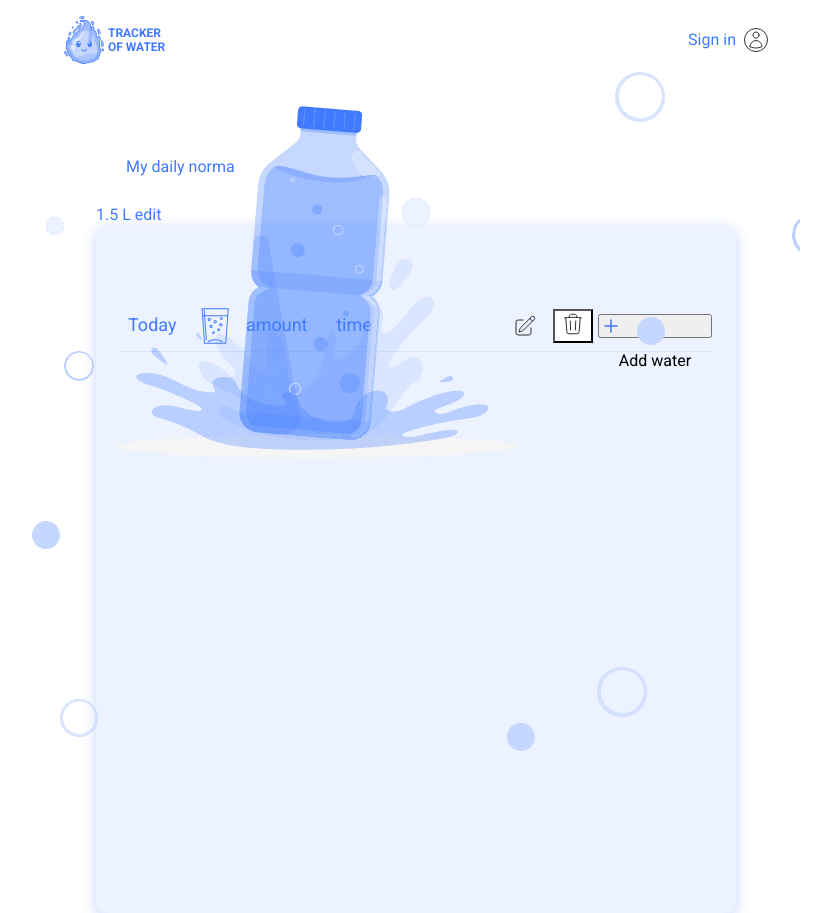
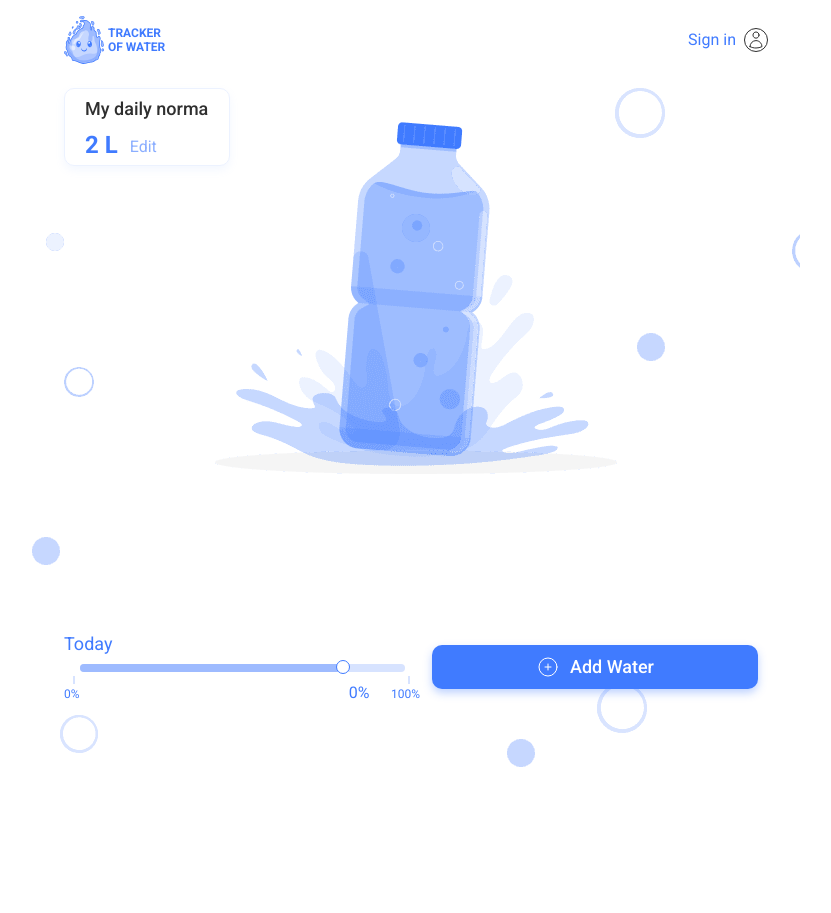
Before and after one commit to Tosha177777/5th-project-group, a React (Vite) app: page /5th-project-group/home-page in a window 1280 px wide. Shown: the whole page, without its empty margins (224-1055 px from the left). After the commit the page ends 888 px from the top, so only its background shows below. Built offline with nearby package versions, Linux system fonts and the light colour scheme.

Commit message:
some styles corrected

```diff
--- a/src/components/ProgressBar/ProgressBar.jsx
+++ b/src/components/ProgressBar/ProgressBar.jsx
@@ -22,7 +22,7 @@ const ProgressBar = () => {
   const todayData = useSelector(selectTodayWater);
 
   const drunkenWater = useMemo(() => {
-    if (!todayData.length) {
+    if (todayData) {
       todayData.reduce((prevValue, record) => {
         return prevValue + record.waterVolume;
       }, 0);
--- a/src/components/ProgressBar/ProgressBar.styled.js
+++ b/src/components/ProgressBar/ProgressBar.styled.js
@@ -39,8 +39,11 @@ color: ${colors.primaryColorBlue};
 
 export const StyledLine = styled.div`
 position: relative;
+top: 0;
 margin-left: auto;
 margin-right: auto;
+margin-bottom: 3px;
+margin-top: 3px;
 width: 256px;
 height: 8px;
 background-color:${colors.secondaryColor6};
@@ -77,6 +80,7 @@ border-radius: 50%;
 
 export const StyledNumberWrap = styled.div`
 position: relative;
+top: 0;
 display: flex;
 justify-content: space-between;
 
@@ -90,7 +94,7 @@ line-height: 1.33;
 p::before {
   content: '';
   position: relative;
-  top: 4px;
+  top: 1px;
   left: 60%;
   width: 0;
   margin-bottom: 4px;
@@ -104,7 +108,6 @@ export const StyledPercentage = styled.span`
 display: block;
 position: absolute;
 top: 8px;
-// left: 70%;
 font-size: 16px;
 line-height: 1.25;
 `
--- a/src/pages/HomePage/HomePage.jsx
+++ b/src/pages/HomePage/HomePage.jsx
@@ -6,37 +6,27 @@ import {
   ControllContainer,
   ProgressWrapper
 } from './HomePage.styled';
-// import ProgressBar from './ProgresBar';
-import {Today} from '../../components/Today/Today.jsx';
+import DailyWaterRate from '/src/components/DailyWaterRate/DailyWaterRate';
+import ProgressBar from '/src/components/ProgressBar/ProgressBar';
+import {Today} from '/src/components/Today/Today.jsx';
 
 const HomePage = () => {
-  // const [progress, setProgress] = useState(0);
-  // useEffect(() => {
-  //   const id = setInterval(() => {
-  //     setProgress(Math.random()*100);
-  //   }, 3000);
-  //   return () => {
-  //     clearInterval(id);
-  //   }
-  // }, []);
+
 
   return (
     <>
-    <Container>
-     <HomeContainer></HomeContainer>
+      <HomeContainer></HomeContainer>
+      {/* <Container> */}
+        <DailyWaterRate />
+        <ProgressBar/>
 
-     <DailyContainer>
-       <p>My daily norma</p>
-       <span>1.5 L edit</span>
-
-   {/* <ProgressBar value={progress} /> */}
-     </DailyContainer>
-     <ProgressWrapper>
+     {/* <DailyContainer/> */}
+     {/* <ProgressWrapper>
        <ControllContainer>
          <Today />
        </ControllContainer>
-     </ProgressWrapper>
-    </Container>
+     </ProgressWrapper> */}
+    {/* </Container> */}
 
   </>
 );
--- a/src/pages/HomePage/HomePage.styled.jsx
+++ b/src/pages/HomePage/HomePage.styled.jsx
@@ -5,11 +5,13 @@ export const HomeContainer = styled.div`
   max-width: 320px;
   width: 100%;
   height: 570px;
-  top: 26px;
-  z-index: 10px;
-  background-image: url('src/images/mobile/Bottle-home-screen@1x.png'), url('src/images/mobile/background-element-home-screen@1x.png');
+  top: 28px;
+  left: 0;
+  z-index: -10;
+  background-image: url('src/images/mobile/bottle-home-screen@1x.png'),
+   url('src/images/mobile/background-element-home-screen@1x.png');
   background-size: 280px, cover;
-  background-position: top 106px left 20px, top 0 left 0;
+  background-position: top 56px left 20px, top 0 left 0;
   background-repeat: no-repeat;
 
 
@@ -17,43 +19,48 @@ export const HomeContainer = styled.div`
     (-webkit-min-device-pixel-ratio: 2),
     (min-resolution: 192dpi),
     (min-resolution: 2dppx) {
-    background-image: url('src/images/mobile/Bottle-home-screen@2x.png'),
+    background-image: url('src/images/mobile/bottle-home-screen@2x.png'),
     url('src/images/mobile/background-element-home-screen@2x.png');
   }
   @media (min-width: 768px) {
     max-width: 768px;
     width: 100%;
     height: 680px;
-    top: -16px;
+    top: 0;
     left: 0;
-    background-image: url('src/images/tablet/Bottle-Home-Screen@1x.png'), url('src/images/tablet/Background-element-Home-Screen@1x.png');
+    background-image: url('src/images/tablet/bottle-home-screen@1x.png'),
+     url('src/images/tablet/background-element-home-screen@1x.png');
     background-size: 518px, cover;
-    background-position: top 0 left 25px, top 0 left 0;
+    background-position: top 0 left 125px, top 0 left 0;
     @media (min-device-pixel-ratio: 2),
       (-webkit-min-device-pixel-ratio: 2),
       (min-resolution: 192dpi),
       (min-resolution: 2dppx) {
-      background-image: url('src/images/tablet/Bottle-Home-Screen@2x.png'), url('src/images/tablet/Background-element-Home-Screen@2x.png');
+      background-image: url('src/images/tablet/bottle-home-screen@2x.png'),
+       url('src/images/tablet/background-element-home-screen@2x.png');
 
   }
   @media (min-width: 1440px) {
     max-width: 1404px;
     width: 100%;
-    height: 650px;
-    top: 20px;
-    left: 300px;
-    background-image: url('src/images/desktop/bottle-home-screen@1x.png');
-    background-size: 738px;
+    height: 100%;
+    top: 0;
+    left: 9px;
+    background-image: url('src/images/desktop/bottle-home-screen@1x.png'),
+    url('src/images/desktop/background-element-main-page@1x.png');
+    background-size: 738px, 1404px;
+    background-position: top 0 left 30px, top 38px left 0;
 
 
     @media (min-device-pixel-ratio: 2),
            (min-resolution: 192dpi) {
-      background-image: url('src/images/desktop/bottle-home-screen@2x.png');
+      background-image: url('src/images/desktop/bottle-home-screen@2x.png'),
+      url('src/images/desktop/background-element-main-page@2x.png');
   }
 }
 `;
 
-export const Container =styled.div`
+export const Container = styled.div`
   margin: 0 auto;
   padding: 0px 20px;
 
@@ -76,50 +83,41 @@ export const Container =styled.div`
     max-width: 1404px;
     width: 100%;
     height: 650px;
-    top: -10px;
-    left: 18px;
-    background-image: url('src/images/desktop/background-element-main-page@1x.png');
-    background-size: cover;
-    background-position:  top 16px left 100px;
+
   }
 
-  @media (-webkit-min-device-pixel-ratio: 2),
-   (min-resolution: 2dppx) {
-  background-image: url('src/images/desktop/background-element-main-page@2x.png');
 `;
 
 export const DailyContainer = styled.div`
   padding: 24px 0 0px 0;
 
-@media only screen and (min-width: 768px){
+  @media only screen and (min-width: 768px) {
     max-width: 768px;
     padding: 40px 0 0px 0;
-
   }
-@media only screen and (min-width: 1440px){
+  @media only screen and (min-width: 1440px) {
     min-width: 650px;
     padding: 52px 0 0 0;
   }
   p {
     front-size: 18px;
-    color: #407BFF;
+    color: #407bff;
     padding: 30px;
   }
-
 `;
 export const ControllContainer = styled.div`
   padding: 40px 0px;
 
-  @media only screen and (min-width: 768px){
+  @media only screen and (min-width: 768px) {
     padding: 44px 0px;
   }
 
-  @media only screen and (min-width: 1440px){
+  @media only screen and (min-width: 1440px) {
     padding: 20px 0px 40px 0;
   }
 `;
 
-export const ProgressWrapper=styled.div`
+export const ProgressWrapper = styled.div`
   box-sizing: border-box;
   max-width: 100%;
   background: var(--Secondary-color-2, #ecf2ff);
@@ -132,7 +130,7 @@ export const ProgressWrapper=styled.div`
   justify-content: space-between;
   gap: 10px;
 
-@media only screen and (min-width: 768px){
+  @media only screen and (min-width: 768px) {
     padding: 32px 24px;
     height: 688px;
   }
@@ -141,5 +139,4 @@ export const ProgressWrapper=styled.div`
     max-width: 592px;
     max-height: 680px;
   }
-
 `;
--- a/src/pages/SignUpPage/SignUpPage.styled.js
+++ b/src/pages/SignUpPage/SignUpPage.styled.js
@@ -1,101 +1,5 @@
 import styled from '@emotion/styled';
 import colors from '../../root/root';
-
-export const StyledForm = styled.form`
-  display: flex;
-  flex-direction: column;
-  gap: 16px;
-  margin-top: 24px;
-  width: 100%;
-
-  @media (min-width: 768px) {
-    width: 336px;
-    margin-top: 40px;
-  }
-
-  @media (min-width: 1440px) {
-    width: 384px;
-    margin-top: 140px;
-    margin-right: 104px;
-    margin-left: auto;
-  }
-
-  h1 {
-    font-size: 26px;
-    line-height: 1.23;
-    color: ${colors.primaryColorBlack};
-  }
-
-  label {
-    position: relative;
-  }
-
-  span {
-    display: block;
-    margin-bottom: 8px;
-    font-size: 18px;
-    line-height: 1.33;
-    color: ${colors.primaryColorBlack};
-  }
-
-  input {
-    padding: 11px 10px;
-    width: 100%;
-    font-size: 16px;
-    line-height: 1.2;
-    border-radius: 6px;
-    border-color: ${colors.secondaryColor6};
-    color: ${colors.primaryColorBlue};
-  }
-
-  input::placeholder {
-    color: ${colors.secondaryColor4};
-  }
-
-  input:focus {
-    outline: ${colors.secondaryColor5};
-    background-color: none;
-  }
-
-  input:invalid {
-    border-color: ${colors.secondaryColor3};
-  }
-
-  p {
-    margin-left: 44px;
-    font-size: 14px;
-    color: ${colors.secondaryColor3};
-  }
-
-  a {
-    font-size: 16px;
-    line-height: 1.25;
-    color: ${colors.primaryColorBlue};
-  }
-`;
-export const StyledSubmitBtn = styled.button`
-  padding: 8px 30px;
-  font-size: 16px;
-  line-height: 1.25;
-  border-radius: 10px;
-  border: none;
-  background-color: ${colors.primaryColorBlue};
-  color: ${colors.primaryColorWhite};
-
-  @media (min-width: 768px) {
-    font-size: 18px;
-  }
-`;
-
-export const StyledToggleBtn = styled.button`
-  position: absolute;
-  right: 10px;
-  top: 44px;
-  background: none;
-  border: none;
-  cursor: pointer;
-  stroke: ${colors.primaryColorBlue};
-`;
 
 export const StyledBackgroundWrap = styled.div`
   max-width: 320px;
--- a/src/redux/waterReducer.js
+++ b/src/redux/waterReducer.js
@@ -9,7 +9,7 @@ import {
 } from './waterOperations';
 
 const INITIAL_STATE = {
-  waterToDrink: 1500,
+  waterToDrink: 2000,
   todayWaterConsumption: [],
   monthWaterCOnsumption: [],
   isLoading: false,
```
Also changed, not shown: src/pages/HomePage/ProgresBar.jsx (deleted, +0 -36 lines), src/pages/HomePage/ProgressBar.styled.js (deleted, +0 -36 lines). Lines whose indentation alone changed are shown as unchanged.
